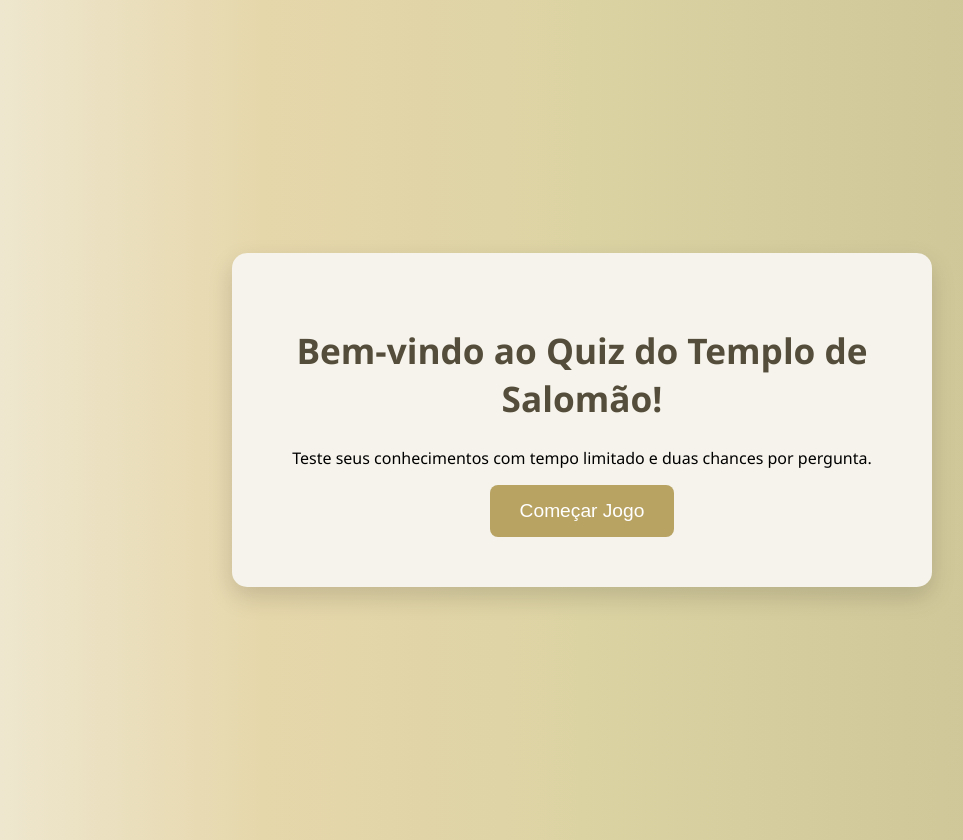
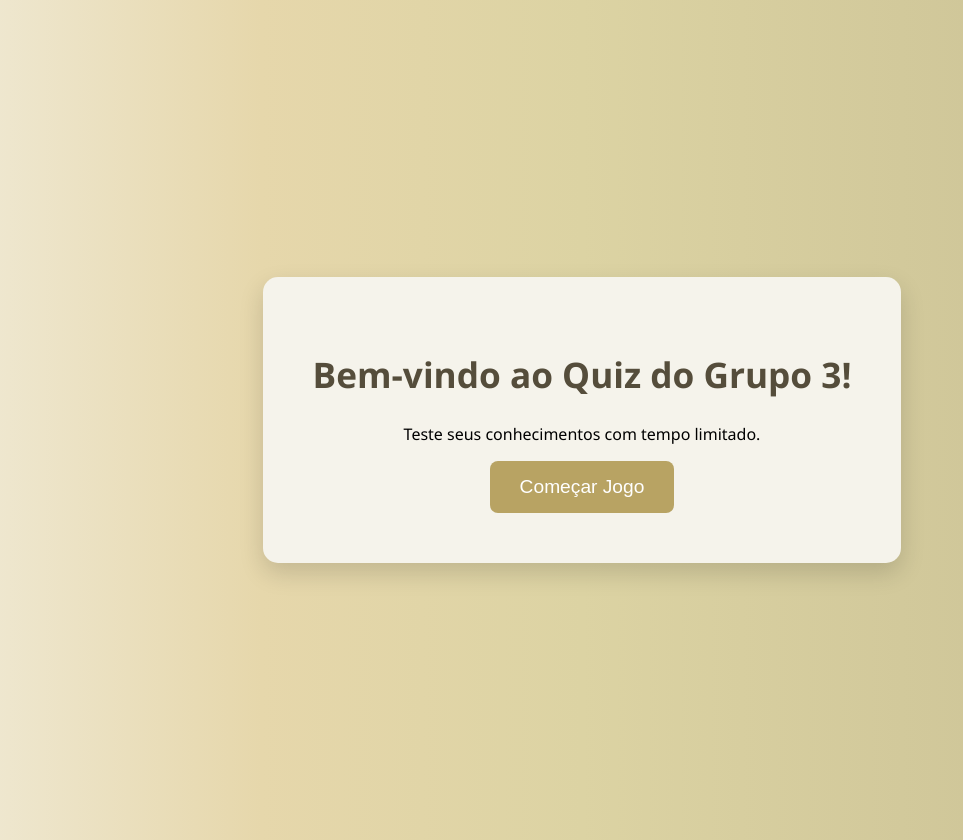
Before and after one commit to silva2213/Quiz-do-grupo-3, a plain HTML site: page index.html in a window 1280 px wide. Shown: the whole page, without its empty margins (58-1021 px from the left). Drawn offline with Linux system fonts and the light colour scheme.

Commit message:
Update index.html

```diff
--- a/index.html
+++ b/index.html
@@ -197,13 +197,13 @@
 <body>
 
 <div class="start-screen" id="startScreen">
-    <h1>Bem-vindo ao Quiz do Templo de Salomão!</h1>
-    <p>Teste seus conhecimentos com tempo limitado e duas chances por pergunta.</p>
+    <h1>Bem-vindo ao Quiz do Grupo 3!</h1>
+    <p>Teste seus conhecimentos com tempo limitado.</p>
     <button onclick="startGame()">Começar Jogo</button>
 </div>
 
 <div class="quiz-container" id="quizContainer">
-  <h2>Quiz: O Templo de Salomão</h2>
+  <h2>Quiz:Grupo 3 </h2>
   <div class="attempts-info">Você tem **2 chances** para cada pergunta.</div>
   <div class="timer-text" id="timerText"></div>
   <div class="timer-bar-container">
```
